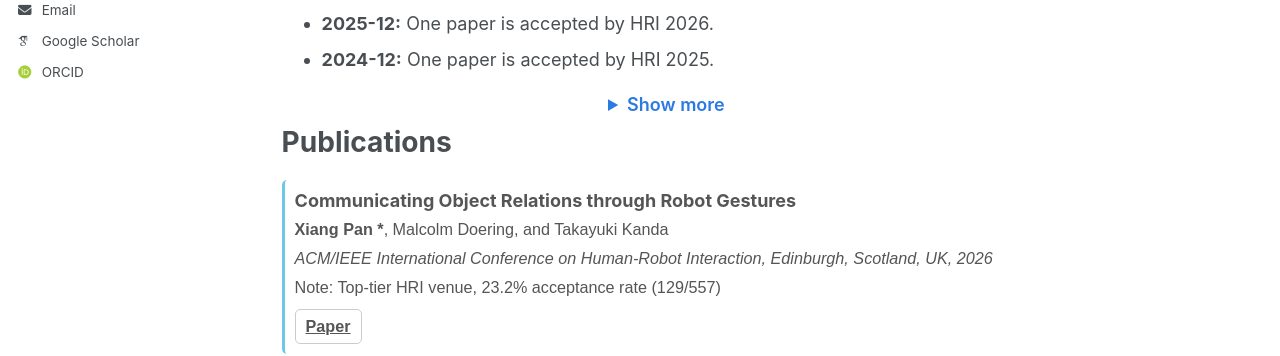
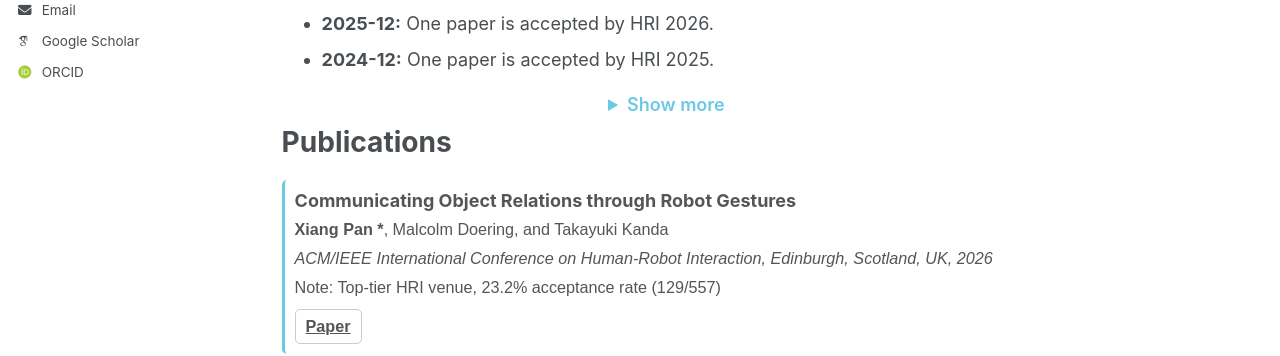
Before and after one commit to pan-xiang/pan-xiang.github.io, a Jekyll site: the page built from _pages/about.md, in a window 1280 px wide. Shown: the part 388-744 px from the top of the page. Built offline with Jekyll 4.4.1, drawn with Linux system fonts in a browser that asks for light colours; some web fonts are replaced; a script that is not in the unit is left out.

Commit message:
Update about.md

```diff
--- a/_pages/about.md
+++ b/_pages/about.md
@@ -20,7 +20,7 @@ I am a postdoctoral researcher in the [Human-Robot Interaction Lab](https://www.
 
 <details>
 
-  <summary style="text-align:center; color:#2a7ae2; cursor:pointer; font-weight:600; margin:8px 0;">
+  <summary style="text-align:center; color:#6bc9e6; cursor:pointer; font-weight:600; margin:8px 0;">
     Show more
   </summary>
 
```
